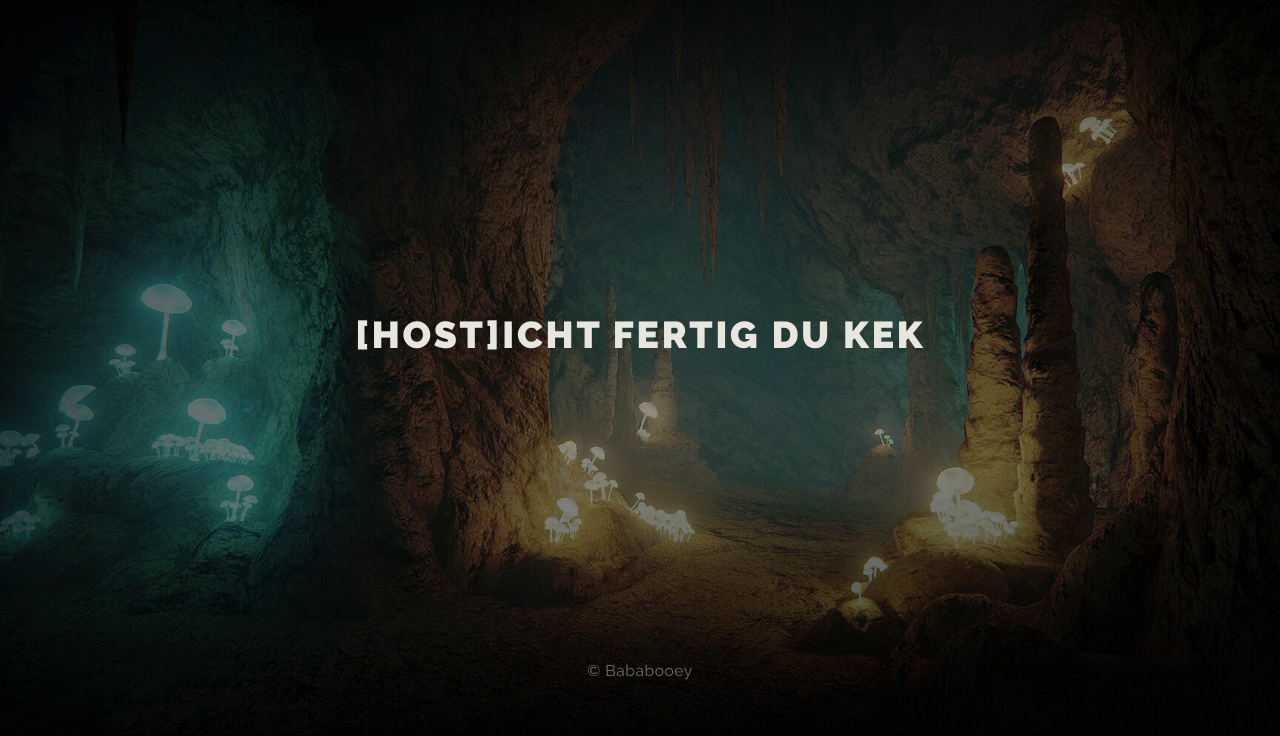
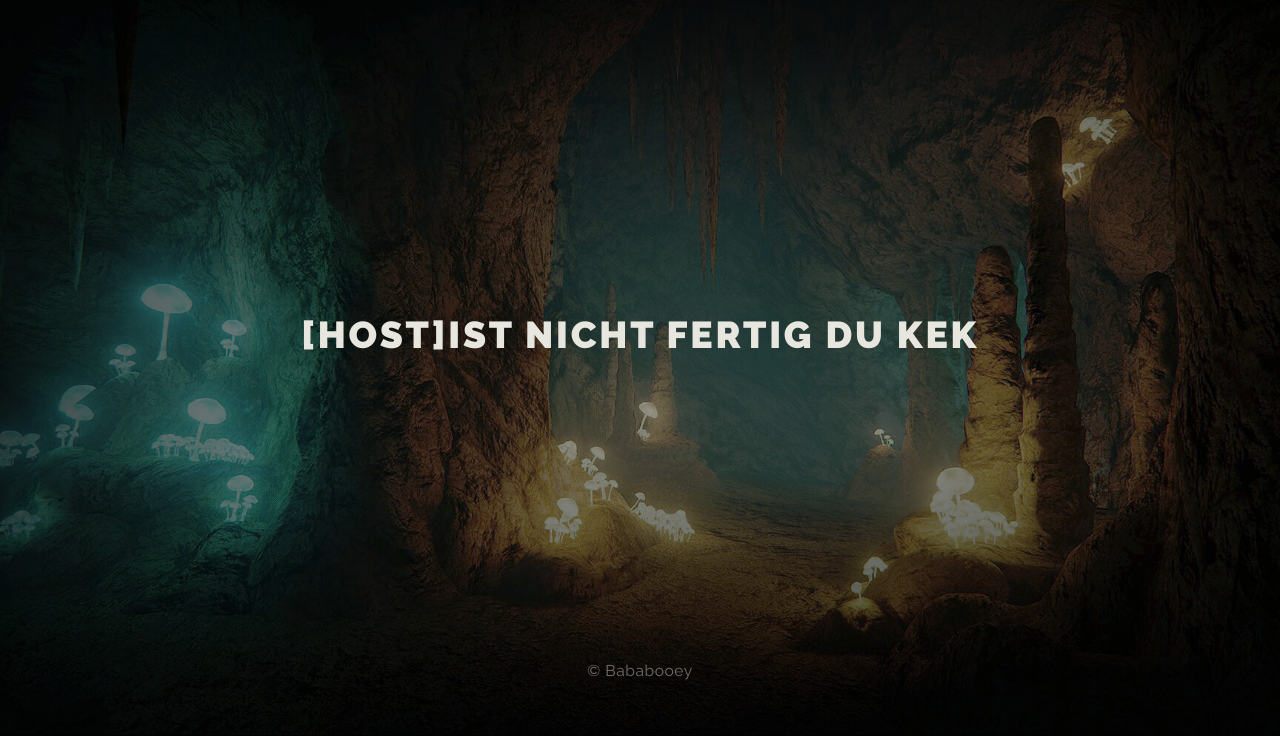
Before and after one commit to Babanymous/babanymous.github-io, a plain HTML site: page index.html in a window 1280 px wide. Shown: the part 864-1600 px from the top of the page. Drawn offline with Linux system fonts and the light colour scheme.

Commit message:
Update index.html

```diff
--- a/index.html
+++ b/index.html
@@ -36,7 +36,7 @@
 
 			<article class="main-article" style="background-image: url(img/dungeon.jpg);">
 				<div class="main-article__content">
-					<h2 class="main-article__header">[host]icht fertig du kek</h2>
+					<h2 class="main-article__header">[host]ist nicht fertig du kek</h2>
 				</div>
 				<div class="copy">© Bababooey</div>
 			</article>
```
